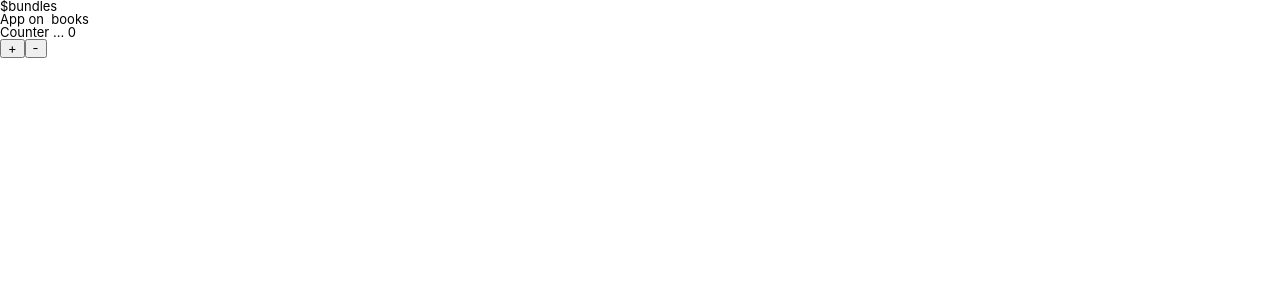
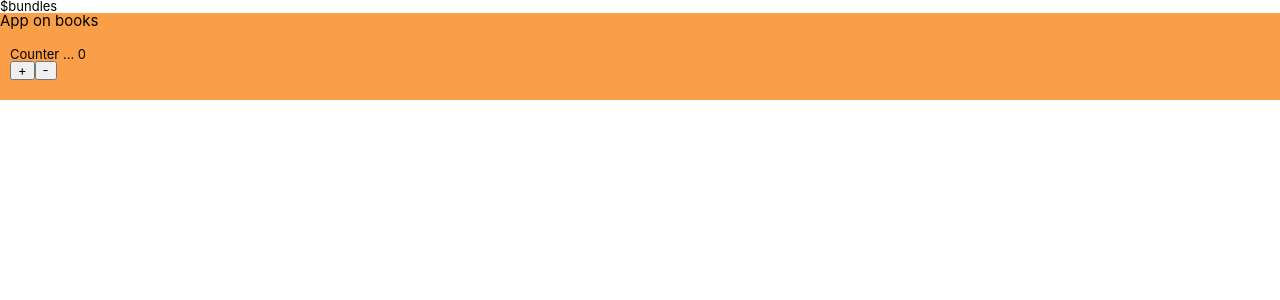
Before and after one commit to mindreframer/fusekit, a React app: page / in a window 1280 px wide. Shown: the top 300 px of the page. Built offline with nearby package versions, Linux system fonts and the light colour scheme.

Commit message:
playing with classes

```diff
--- a/src/pages/App.tsx
+++ b/src/pages/App.tsx
@@ -11,6 +11,11 @@ interface InjectedProps extends ComponentProps {
   rootStore: RootStore;
 }
 
+const classes = {
+  topContainer: "bg-orange f4",
+  counterContainer: "f5 pv4 ph2"
+}
+
 @inject("rootStore")
 @observer
 class App extends Component<ComponentProps, any> {
@@ -21,10 +26,9 @@ class App extends Component<ComponentProps, any> {
   render() {
     let { rootStore } = this.injected;
     return (
-      <div>
-        App on &nbsp;
-        {rootStore.viewStore.page}
-        <div>
+      <div className={classes.topContainer}>
+        App on {rootStore.viewStore.page}
+        <div className={classes.counterContainer}>
           Counter ... {this.count}
           <br />
           <button onClick={this.handleInc}> + </button>
@@ -35,7 +39,7 @@ class App extends Component<ComponentProps, any> {
   }
 
   handleInc = () => {
-    this.count = this.count + 4;
+    this.count = this.count + 1;
   };
   handleDec = () => {
     this.count = this.count - 1;
```
